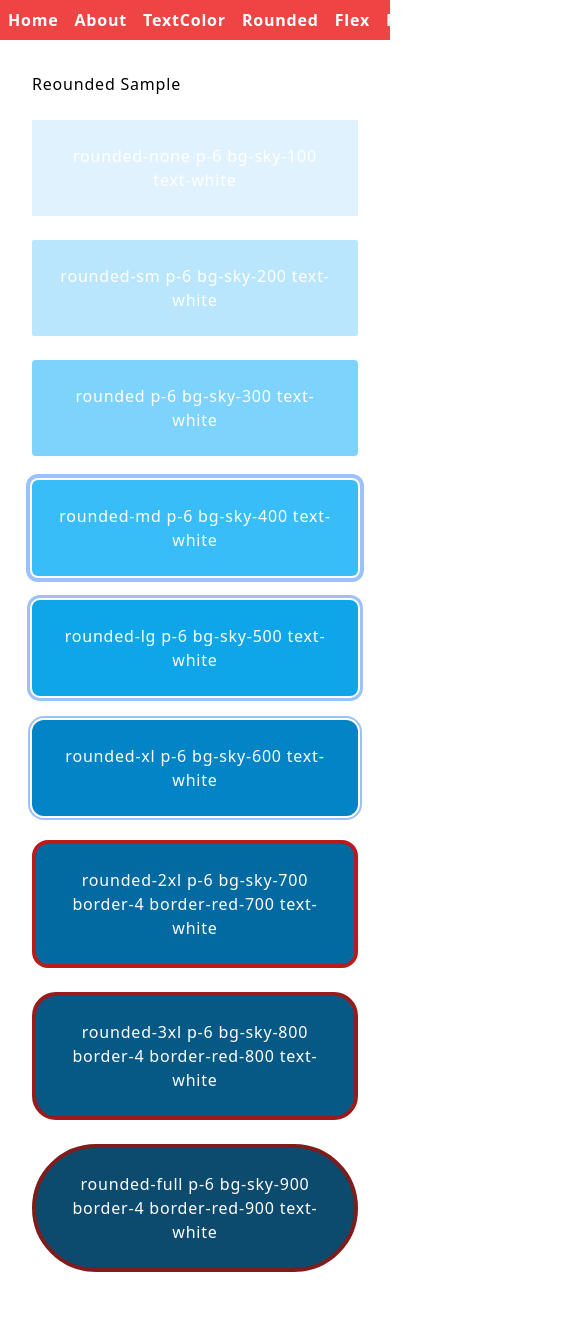
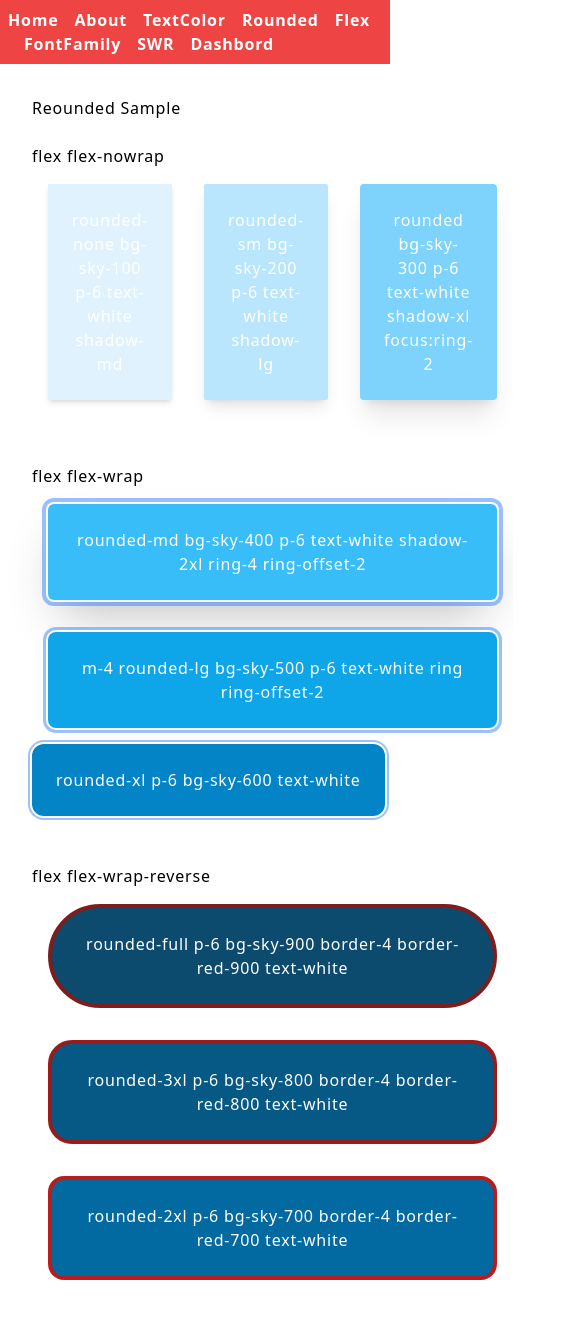
Before and after one commit to kanta13jp1/nextjs-type, a Next.js app: page /rounded in a window 390 px wide. Shown: the top 1318 px of the page, 585 px wide, since content can reach past the window. Built offline with nearby package versions, Linux system fonts and the light colour scheme.

Commit message:
mobile hidden sidebar

```diff
--- a/src/components/template/sidebar.tsx
+++ b/src/components/template/sidebar.tsx
@@ -117,12 +117,12 @@ export const Slidebar = ({
     <>
       <div
         onClick={toggle}
-        className={`fixed inset-0 z-20 bg-black opacity-50 transition-opacity lg:hidden ${
+        className={`invisible fixed inset-0 z-20 bg-black opacity-50 transition-opacity md:visible lg:hidden ${
           sidebarOpen ? 'block' : 'hidden'
         }`}
       ></div>
       <div
-        className={`fixed inset-y-0 left-0 z-30 w-64 overflow-y-auto bg-gray-900 transition duration-300 lg:static lg:inset-0 lg:translate-x-0${
+        className={`invisible fixed inset-y-0 left-0 z-30 w-64 overflow-y-auto bg-gray-900 transition duration-300 md:visible lg:static lg:inset-0 lg:translate-x-0 ${
           sidebarOpen ? 'translate-x-0 ease-out' : '-translate-x-full ease-in'
         }`}
       >
--- a/src/pages/flex.tsx
+++ b/src/pages/flex.tsx
@@ -5,7 +5,7 @@ import type { NextPage } from 'next';
 const Flex: NextPage = () => {
   return (
     <div className="container mx-auto px-6 py-8">
-      <div className="flex min-h-screen flex-col items-start justify-items-start py-0 px-2">
+      <div className="flex min-h-screen flex-col items-start justify-start py-0 px-2">
         <Head>
           <title>Flex</title>
         </Head>
--- a/src/pages/layout.tsx
+++ b/src/pages/layout.tsx
@@ -4,7 +4,7 @@ import { ReactNode } from 'react';
 const Layout = ({ children }: Props) => {
   return (
     <div>
-      <nav className="flex-rows flex space-x-4 bg-red-500 p-2 font-bold text-white">
+      <nav className="flex flex-wrap space-x-4 bg-red-500 p-2 font-bold text-white">
         <Link href="/home">
           <a>Home</a>
         </Link>
--- a/src/pages/rounded.tsx
+++ b/src/pages/rounded.tsx
@@ -5,58 +5,53 @@ import type { NextPage } from 'next';
 const Reounded: NextPage = () => {
   return (
     <div className="container mx-auto px-6 py-8">
-      <div className="flex min-h-screen flex-col items-top justify-top py-0 px-2">
+      <div className="flex min-h-screen flex-col items-start justify-start py-0 px-2">
         <Head>
           <title>Reounded</title>
         </Head>
         <main>
           <h1 className="decoration-sky-500">Reounded Sample</h1>
           <br />
-          <button className="rounded-none p-6 bg-sky-100 text-white">
-            rounded-none p-6 bg-sky-100 text-white
+          flex flex-nowrap
+          <div className="flex flex-nowrap">
+            <button className="m-4 rounded-none bg-sky-100 p-6 text-white shadow-md">
+              rounded-none bg-sky-100 p-6 text-white shadow-md
             </button>
+            <button className="m-4 rounded-sm bg-sky-200 p-6 text-white shadow-lg">
+              rounded-sm bg-sky-200 p-6 text-white shadow-lg
+            </button>
+            <button className="m-4 rounded bg-sky-300 p-6 text-white shadow-xl focus:ring-2">
+              rounded bg-sky-300 p-6 text-white shadow-xl focus:ring-2
+            </button>
+          </div>
           <br />
           <br />
-          <button className="rounded-sm p-6 bg-sky-200 text-white">
-            rounded-sm p-6 bg-sky-200 text-white
+          flex flex-wrap
+          <div className="flex flex-wrap">
+            <button className="m-4 rounded-md bg-sky-400 p-6 text-white shadow-2xl ring-4 ring-offset-2">
+              rounded-md bg-sky-400 p-6 text-white shadow-2xl ring-4 ring-offset-2
             </button>
+            <button className="m-4 rounded-lg bg-sky-500 p-6 text-white ring ring-offset-2">
+              m-4 rounded-lg bg-sky-500 p-6 text-white ring ring-offset-2
+            </button>
+            <button className="rounded-xl bg-sky-600 p-6 text-white ring-2 ring-offset-2">
+              rounded-xl p-6 bg-sky-600 text-white
+            </button>
+          </div>
           <br />
           <br />
-          <button className="rounded p-6 bg-sky-300 focus:ring-2 text-white">
-            rounded p-6 bg-sky-300 text-white
-          </button>
-          <br />
-          <br />
-          <button className="rounded-md p-6 bg-sky-400 ring-offset-2 ring-4 text-white">
-            rounded-md p-6 bg-sky-400 text-white
-          </button>
-          <br />
-          <br />
-          <button className="rounded-lg p-6 bg-sky-500 ring-offset-2 ring text-white">
-            rounded-lg p-6 bg-sky-500 text-white
-          </button>
-          <br />
-          <br />
-          <button className="rounded-xl p-6 bg-sky-600 ring-offset-2 ring-2 text-white">
-            rounded-xl p-6 bg-sky-600 text-white
-          </button>
-          <br />
-          <br />
-          <button className="rounded-2xl p-6 bg-sky-700 border-4 border-red-700 text-white">
+          flex flex-wrap-reverse
+          <div className="flex flex-wrap-reverse">
+            <button className="m-4 rounded-2xl border-4 border-red-700 bg-sky-700 p-6 text-white">
               rounded-2xl p-6 bg-sky-700 border-4 border-red-700 text-white
             </button>
-          <br />
-          <br />
-          <button className="rounded-3xl p-6 bg-sky-800 border-4 border-red-800 text-white">
+            <button className="m-4 rounded-3xl border-4 border-red-800 bg-sky-800 p-6 text-white">
               rounded-3xl p-6 bg-sky-800 border-4 border-red-800 text-white
             </button>
-          <br />
-          <br />
-          <button className="rounded-full p-6 bg-sky-900 border-4 border-red-900 text-white">
+            <button className="m-4 rounded-full border-4 border-red-900 bg-sky-900 p-6 text-white">
               rounded-full p-6 bg-sky-900 border-4 border-red-900 text-white
             </button>
-          <br />
-          <br />
+          </div>
         </main>
       </div>
     </div>
--- a/src/pages/text-color.tsx
+++ b/src/pages/text-color.tsx
@@ -5,7 +5,7 @@ import type { NextPage } from 'next';
 const TextColor: NextPage = () => {
   return (
     <div className="container mx-auto px-6 py-8">
-      <div className="flex min-h-screen flex-col justify-top py-0 px-2">
+      <div className="flex min-h-screen flex-col justify-start py-0 px-2">
         <Head>
           <title>TextColor</title>
         </Head>
@@ -14,47 +14,47 @@ const TextColor: NextPage = () => {
           <br />
           <div className="flex">
             <div className="flex-1">
-              <h1 className="text-red-50 text-xl">text-red-50 text-xl</h1>
+              <h1 className="text-xl text-red-50">text-red-50 text-xl</h1>
               <br />
-              <h1 className="flex-1 text-red-100 text-xl">text-red-100 text-xl</h1>
+              <h1 className="flex-1 text-xl text-red-100">text-red-100 text-xl</h1>
               <br />
-              <h1 className="flex-1 text-red-200 text-xl">text-red-200 text-xl</h1>
+              <h1 className="flex-1 text-xl text-red-200">text-red-200 text-xl</h1>
               <br />
-              <h1 className="text-red-300 text-xl">text-red-300 text-xl</h1>
+              <h1 className="text-xl text-red-300">text-red-300 text-xl</h1>
               <br />
-              <h1 className="text-red-400 text-xl">text-red-400 text-xl</h1>
+              <h1 className="text-xl text-red-400">text-red-400 text-xl</h1>
               <br />
-              <h1 className="text-red-500 text-xl">text-red-500 text-xl</h1>
+              <h1 className="text-xl text-red-500">text-red-500 text-xl</h1>
               <br />
-              <h1 className="text-red-600 text-xl">text-red-600 text-xl</h1>
+              <h1 className="text-xl text-red-600">text-red-600 text-xl</h1>
               <br />
-              <h1 className="text-red-700 text-xl">text-red-700 text-xl</h1>
+              <h1 className="text-xl text-red-700">text-red-700 text-xl</h1>
               <br />
-              <h1 className="text-red-800 text-xl">text-red-800 text-xl</h1>
+              <h1 className="text-xl text-red-800">text-red-800 text-xl</h1>
               <br />
-              <h1 className="text-red-900 text-xl">text-red-900 text-xl</h1>
+              <h1 className="text-xl text-red-900">text-red-900 text-xl</h1>
               <br />
             </div>
             <div className="flex-1">
-              <h1 className="text-orange-50 text-xs">text-orange-50 text-xs</h1>
+              <h1 className="text-xs text-orange-50">text-orange-50 text-xs</h1>
               <br />
-              <h1 className="text-orange-100 text-xs">text-orange-100 text-xs</h1>
+              <h1 className="text-xs text-orange-100">text-orange-100 text-xs</h1>
               <br />
-              <h1 className="text-orange-200 text-xs">text-orange-200 text-xs</h1>
+              <h1 className="text-xs text-orange-200">text-orange-200 text-xs</h1>
               <br />
-              <h1 className="text-orange-300 text-xs">text-orange-300 text-xs</h1>
+              <h1 className="text-xs text-orange-300">text-orange-300 text-xs</h1>
               <br />
-              <h1 className="text-orange-400 text-xs">text-orange-400 text-xs</h1>
+              <h1 className="text-xs text-orange-400">text-orange-400 text-xs</h1>
               <br />
-              <h1 className="text-orange-500 text-xs">text-orange-500 text-xs</h1>
+              <h1 className="text-xs text-orange-500">text-orange-500 text-xs</h1>
               <br />
-              <h1 className="text-orange-600 text-xs">text-orange-600 text-xs</h1>
+              <h1 className="text-xs text-orange-600">text-orange-600 text-xs</h1>
               <br />
-              <h1 className="text-orange-700 text-xs">text-orange-700 text-xs</h1>
+              <h1 className="text-xs text-orange-700">text-orange-700 text-xs</h1>
               <br />
-              <h1 className="text-orange-800 text-xs">text-orange-800 text-xs</h1>
+              <h1 className="text-xs text-orange-800">text-orange-800 text-xs</h1>
               <br />
-              <h1 className="text-orange-900 text-xs">text-orange-900 text-xs</h1>
+              <h1 className="text-xs text-orange-900">text-orange-900 text-xs</h1>
               <br />
             </div>
           </div>
```
Lines whose indentation alone changed are shown as unchanged.
